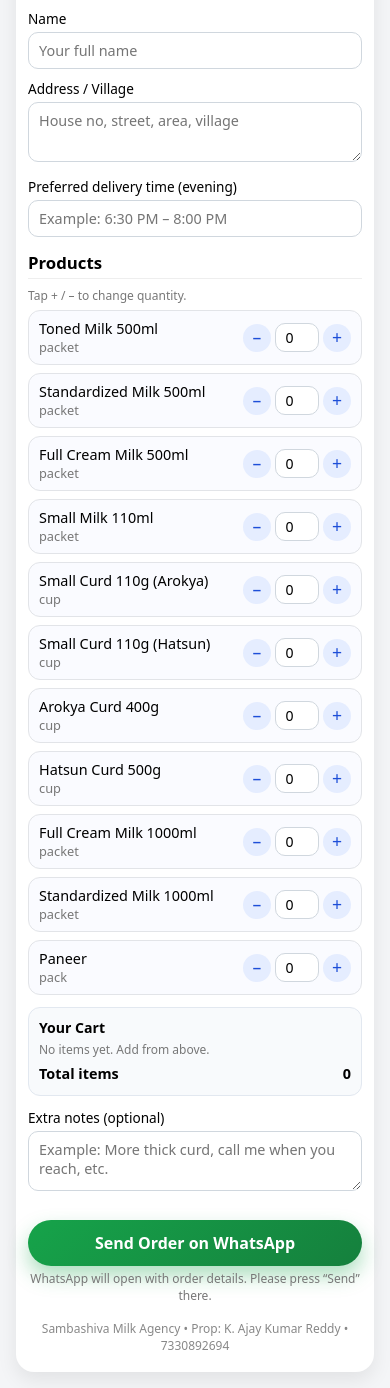
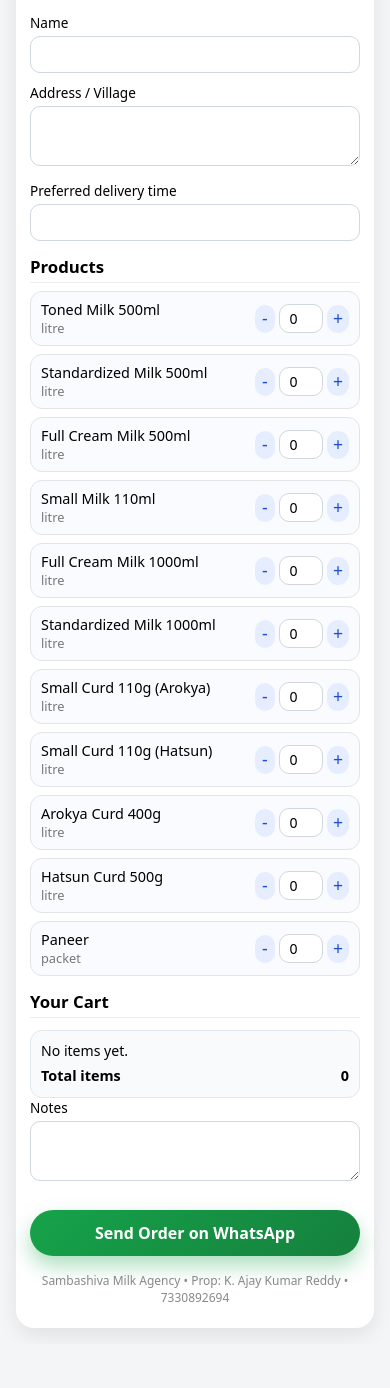
Before and after one commit to ajayreddy7aj3/Webapp, a plain HTML site: page index.html in a window 390 px wide. Shown: the part 114-1502 px from the top of the page. After the commit the page ends 1458 px from the top, so only its background shows below. Drawn offline with Linux system fonts and the light colour scheme.

Commit message:
Update index.html

```diff
--- a/index.html
+++ b/index.html
@@ -160,11 +160,6 @@
       font-size: 0.9rem;
     }
 
-    .hint {
-      font-size: 0.75rem;
-      color: #777;
-    }
-
     .btn-primary {
       width: 100%;
       margin-top: 14px;
@@ -177,11 +172,6 @@
       font-weight: 600;
       cursor: pointer;
       box-shadow: 0 10px 20px rgba(22,163,74,0.35);
-      transition: transform 0.08s ease, box-shadow 0.08s ease;
-    }
-    .btn-primary:active {
-      transform: translateY(1px);
-      box-shadow: 0 5px 12px rgba(22,163,74,0.3);
     }
 
     .footer {
@@ -190,296 +180,153 @@
       font-size: 0.75rem;
       color: #888;
     }
-
-    @media (max-width: 520px) {
-      .container {
-        padding: 14px 12px 18px;
-      }
-      .product-row {
-        grid-template-columns: minmax(0, 1.9fr) minmax(0, 1.1fr);
-      }
-    }
   </style>
 </head>
+
 <body>
   <div class="container">
     <h1>Sambashiva Milk Agency</h1>
     <div class="subtitle">Add items and send your order on WhatsApp – Evening delivery 🚚</div>
 
-    <!-- Customer Info -->
-    <div class="field">
-      <label for="customerName">Name</label>
-      <input id="customerName" type="text" placeholder="Your full name" />
-    </div>
-    <div class="field">
-      <label for="customerAddress">Address / Village</label>
-      <textarea id="customerAddress" placeholder="House no, street, area, village"></textarea>
-    </div>
-    <div class="field">
-      <label for="deliveryTime">Preferred delivery time (evening)</label>
-      <input id="deliveryTime" type="text" placeholder="Example: 6:30 PM – 8:00 PM" />
+    <!-- CUSTOMER DETAILS -->
+    <div class="field"><label>Name</label><input id="customerName" type="text" /></div>
+    <div class="field"><label>Address / Village</label><textarea id="customerAddress"></textarea></div>
+    <div class="field"><label>Preferred delivery time</label><input id="deliveryTime" type="text" /></div>
+
+    <h2>Products</h2>
+
+    <div class="products" id="productsContainer">
+
+      <!-- MILK (litres) -->
+
+      <div class="product-row" data-id="TONED500">
+        <div><div class="product-name">Toned Milk 500ml</div><div class="product-unit">litre</div></div>
+        <div class="qty-controls"><button>-</button><input type="number" value="0" /><button>+</button></div>
       </div>
 
-    <!-- Products -->
-    <h2>Products</h2>
-    <div class="hint" style="margin-bottom:6px;">Tap + / – to change quantity.</div>
-
-    <div class="products" id="productsContainer">
-      <!-- 1. Toned Milk 500ml -->
-      <div class="product-row" data-id="TONED500">
-        <div>
-          <div class="product-name">Toned Milk 500ml</div>
-          <div class="product-unit">packet</div>
-        </div>
-        <div class="qty-controls">
-          <button type="button" class="btn-minus">–</button>
-          <input type="number" min="0" step="1" value="0" class="qty-input" />
-          <button type="button" class="btn-plus">+</button>
-        </div>
+      <div class="product-row" data-id="STD500">
+        <div><div class="product-name">Standardized Milk 500ml</div><div class="product-unit">litre</div></div>
+        <div class="qty-controls"><button>-</button><input type="number" value="0" /><button>+</button></div>
       </div>
 
-      <!-- 2. Standardized Milk 500ml -->
-      <div class="product-row" data-id="STD500">
-        <div>
-          <div class="product-name">Standardized Milk 500ml</div>
-          <div class="product-unit">packet</div>
-        </div>
-        <div class="qty-controls">
-          <button type="button" class="btn-minus">–</button>
-          <input type="number" min="0" step="1" value="0" class="qty-input" />
-          <button type="button" class="btn-plus">+</button>
-        </div>
+      <div class="product-row" data-id="FULL500">
+        <div><div class="product-name">Full Cream Milk 500ml</div><div class="product-unit">litre</div></div>
+        <div class="qty-controls"><button>-</button><input type="number" value="0" /><button>+</button></div>
       </div>
 
-      <!-- 3. Full cream Milk 500ml -->
-      <div class="product-row" data-id="FULL500">
-        <div>
-          <div class="product-name">Full Cream Milk 500ml</div>
-          <div class="product-unit">packet</div>
-        </div>
-        <div class="qty-controls">
-          <button type="button" class="btn-minus">–</button>
-          <input type="number" min="0" step="1" value="0" class="qty-input" />
-          <button type="button" class="btn-plus">+</button>
-        </div>
+      <div class="product-row" data-id="SMALL110">
+        <div><div class="product-name">Small Milk 110ml</div><div class="product-unit">litre</div></div>
+        <div class="qty-controls"><button>-</button><input type="number" value="0" /><button>+</button></div>
       </div>
 
-      <!-- 4. Small Milk 110ml -->
-      <div class="product-row" data-id="SMALL110">
-        <div>
-          <div class="product-name">Small Milk 110ml</div>
-          <div class="product-unit">packet</div>
-        </div>
-        <div class="qty-controls">
-          <button type="button" class="btn-minus">–</button>
-          <input type="number" min="0" step="1" value="0" class="qty-input" />
-          <button type="button" class="btn-plus">+</button>
-        </div>
+      <div class="product-row" data-id="FULL1000">
+        <div><div class="product-name">Full Cream Milk 1000ml</div><div class="product-unit">litre</div></div>
+        <div class="qty-controls"><button>-</button><input type="number" value="0" /><button>+</button></div>
       </div>
 
-      <!-- 5. Small curd 110 (Arokya) -->
-      <div class="product-row" data-id="SCURD110_AROKYA">
-        <div>
-          <div class="product-name">Small Curd 110g (Arokya)</div>
-          <div class="product-unit">cup</div>
-        </div>
-        <div class="qty-controls">
-          <button type="button" class="btn-minus">–</button>
-          <input type="number" min="0" step="1" value="0" class="qty-input" />
-          <button type="button" class="btn-plus">+</button>
-        </div>
+      <div class="product-row" data-id="STD1000">
+        <div><div class="product-name">Standardized Milk 1000ml</div><div class="product-unit">litre</div></div>
+        <div class="qty-controls"><button>-</button><input type="number" value="0" /><button>+</button></div>
       </div>
 
-      <!-- 6. Small curd (Hatsun) -->
-      <div class="product-row" data-id="SCURD110_HATSUN">
-        <div>
-          <div class="product-name">Small Curd 110g (Hatsun)</div>
-          <div class="product-unit">cup</div>
-        </div>
-        <div class="qty-controls">
-          <button type="button" class="btn-minus">–</button>
-          <input type="number" min="0" step="1" value="0" class="qty-input" />
-          <button type="button" class="btn-plus">+</button>
-        </div>
+      <!-- CURD (litres) -->
+
+      <div class="product-row" data-id="SCURD110_AROKYA">
+        <div><div class="product-name">Small Curd 110g (Arokya)</div><div class="product-unit">litre</div></div>
+        <div class="qty-controls"><button>-</button><input type="number" value="0" /><button>+</button></div>
       </div>
 
-      <!-- 7. Arokya Curd 400g -->
-      <div class="product-row" data-id="ACURD400">
-        <div>
-          <div class="product-name">Arokya Curd 400g</div>
-          <div class="product-unit">cup</div>
-        </div>
-        <div class="qty-controls">
-          <button type="button" class="btn-minus">–</button>
-          <input type="number" min="0" step="1" value="0" class="qty-input" />
-          <button type="button" class="btn-plus">+</button>
-        </div>
+      <div class="product-row" data-id="SCURD110_HATSUN">
+        <div><div class="product-name">Small Curd 110g (Hatsun)</div><div class="product-unit">litre</div></div>
+        <div class="qty-controls"><button>-</button><input type="number" value="0" /><button>+</button></div>
       </div>
 
-      <!-- 8. Hatsun Curd 500g -->
-      <div class="product-row" data-id="HCURD500">
-        <div>
-          <div class="product-name">Hatsun Curd 500g</div>
-          <div class="product-unit">cup</div>
-        </div>
-        <div class="qty-controls">
-          <button type="button" class="btn-minus">–</button>
-          <input type="number" min="0" step="1" value="0" class="qty-input" />
-          <button type="button" class="btn-plus">+</button>
-        </div>
+      <div class="product-row" data-id="ACURD400">
+        <div><div class="product-name">Arokya Curd 400g</div><div class="product-unit">litre</div></div>
+        <div class="qty-controls"><button>-</button><input type="number" value="0" /><button>+</button></div>
       </div>
 
-      <!-- 9. Full Cream Milk 1000ml -->
-      <div class="product-row" data-id="FULL1000">
-        <div>
-          <div class="product-name">Full Cream Milk 1000ml</div>
-          <div class="product-unit">packet</div>
-        </div>
-        <div class="qty-controls">
-          <button type="button" class="btn-minus">–</button>
-          <input type="number" min="0" step="1" value="0" class="qty-input" />
-          <button type="button" class="btn-plus">+</button>
-        </div>
+      <div class="product-row" data-id="HCURD500">
+        <div><div class="product-name">Hatsun Curd 500g</div><div class="product-unit">litre</div></div>
+        <div class="qty-controls"><button>-</button><input type="number" value="0" /><button>+</button></div>
       </div>
 
-      <!-- 10. Standardized Milk 1000ml -->
-      <div class="product-row" data-id="STD1000">
-        <div>
-          <div class="product-name">Standardized Milk 1000ml</div>
-          <div class="product-unit">packet</div>
-        </div>
-        <div class="qty-controls">
-          <button type="button" class="btn-minus">–</button>
-          <input type="number" min="0" step="1" value="0" class="qty-input" />
-          <button type="button" class="btn-plus">+</button>
-        </div>
+      <!-- PANEER (packets) -->
+
+      <div class="product-row" data-id="PANEER">
+        <div><div class="product-name">Paneer</div><div class="product-unit">packet</div></div>
+        <div class="qty-controls"><button>-</button><input type="number" value="0" /><button>+</button></div>
       </div>
 
-      <!-- 11. Paneer -->
-      <div class="product-row" data-id="PANEER">
-        <div>
-          <div class="product-name">Paneer</div>
-          <div class="product-unit">pack</div>
-        </div>
-        <div class="qty-controls">
-          <button type="button" class="btn-minus">–</button>
-          <input type="number" min="0" step="1" value="0" class="qty-input" />
-          <button type="button" class="btn-plus">+</button>
-        </div>
-      </div>
     </div>
 
-    <!-- Cart Summary -->
+    <h2>Your Cart</h2>
+
     <div class="cart-summary">
-      <div class="cart-summary-title">Your Cart</div>
-      <div class="cart-items" id="cartItems">
-        <div class="hint">No items yet. Add from above.</div>
-      </div>
-      <div class="cart-total-line">
-        <span>Total items</span>
-        <span id="cartTotalItems">0</span>
-      </div>
+      <div class="cart-items" id="cartItems"><div>No items yet.</div></div>
+      <div class="cart-total-line"><span>Total items</span><span id="cartTotalItems">0</span></div>
     </div>
 
-    <!-- Extra Notes -->
-    <div class="field" style="margin-top:12px;">
-      <label for="extraNotes">Extra notes (optional)</label>
-      <textarea id="extraNotes" placeholder="Example: More thick curd, call me when you reach, etc."></textarea>
-    </div>
+    <div class="field"><label>Notes</label><textarea id="extraNotes"></textarea></div>
 
-    <!-- WhatsApp Button -->
-    <button class="btn-primary" id="sendOrderBtn">
-      Send Order on WhatsApp
-    </button>
-    <div class="hint" style="text-align:center;margin-top:4px;">
-      WhatsApp will open with order details. Please press “Send” there.
-    </div>
+    <button class="btn-primary" id="sendOrderBtn">Send Order on WhatsApp</button>
 
-    <div class="footer">
-      Sambashiva Milk Agency • Prop: K. Ajay Kumar Reddy • 7330892694
-    </div>
+    <div class="footer">Sambashiva Milk Agency • Prop: K. Ajay Kumar Reddy • 7330892694</div>
   </div>
 
 <script>
-    // Your WhatsApp number (with country code, no + sign)
 const WHATSAPP_NUMBER = "917330892694";
 
-    // Read all product rows and keep data in JS
 const productRows = document.querySelectorAll(".product-row");
-    const products = []; // {id, name, unit, qty}
+const products = [];
 
-    productRows.forEach(function (row) {
-      const id = row.getAttribute("data-id");
+productRows.forEach(row => {
+  const id = row.dataset.id;
   const name = row.querySelector(".product-name").textContent.trim();
   const unit = row.querySelector(".product-unit").textContent.trim();
-      const input = row.querySelector(".qty-input");
-      const minusBtn = row.querySelector(".btn-minus");
-      const plusBtn = row.querySelector(".btn-plus");
+  const input = row.querySelector("input");
+  const minus = row.querySelectorAll("button")[0];
+  const plus = row.querySelectorAll("button")[1];
 
   const product = { id, name, unit, qty: 0, input };
   products.push(product);
 
-      minusBtn.addEventListener("click", function () {
-        let val = parseInt(product.input.value || "0", 10);
-        if (isNaN(val)) val = 0;
-        val = Math.max(0, val - 1);
-        product.qty = val;
-        product.input.value = val;
+  minus.onclick = () => {
+    product.qty = Math.max(0, product.qty - 1);
+    input.value = product.qty;
     updateCart();
-      });
-
-      plusBtn.addEventListener("click", function () {
-        let val = parseInt(product.input.value || "0", 10);
-        if (isNaN(val)) val = 0;
-        val = val + 1;
-        product.qty = val;
-        product.input.value = val;
+  };
+  plus.onclick = () => {
+    product.qty = product.qty + 1;
+    input.value = product.qty;
     updateCart();
-      });
-
-      input.addEventListener("change", function () {
-        let val = parseInt(product.input.value || "0", 10);
-        if (isNaN(val) || val < 0) val = 0;
-        product.qty = val;
-        product.input.value = val;
+  };
+  input.onchange = () => {
+    let v = parseInt(input.value);
+    if (isNaN(v) || v < 0) v = 0;
+    product.qty = v;
+    input.value = v;
     updateCart();
-      });
+  };
 });
 
 function updateCart() {
-      const cartItemsDiv = document.getElementById("cartItems");
-      cartItemsDiv.innerHTML = "";
+  const itemsDiv = document.getElementById("cartItems");
+  itemsDiv.innerHTML = "";
+  let totalItems = 0;
 
-      let totalItems = 0;
-      let anyItem = false;
-
-      products.forEach(function (p) {
+  products.forEach(p => {
     if (p.qty > 0) {
-          anyItem = true;
-          totalItems += p.qty;
-
       const row = document.createElement("div");
       row.className = "cart-item-row";
-
-          const nameSpan = document.createElement("span");
-          nameSpan.className = "cart-item-name";
-          nameSpan.textContent = p.name;
-
-          const qtySpan = document.createElement("span");
-          qtySpan.className = "cart-item-qty";
-          qtySpan.textContent = p.qty + " " + p.unit + (p.qty > 1 ? "s" : "");
-
-          row.appendChild(nameSpan);
-          row.appendChild(qtySpan);
-          cartItemsDiv.appendChild(row);
+      row.innerHTML = `<span>${p.name}</span><span>${p.qty} ${p.unit}${p.qty > 1 ? "s" : ""}</span>`;
+      itemsDiv.appendChild(row);
+      totalItems += p.qty;
     }
   });
 
-      if (!anyItem) {
-        const empty = document.createElement("div");
-        empty.className = "hint";
-        empty.textContent = "No items yet. Add from above.";
-        cartItemsDiv.appendChild(empty);
+  if (totalItems === 0) {
+    itemsDiv.innerHTML = "<div>No items yet.</div>";
   }
 
   document.getElementById("cartTotalItems").textContent = totalItems;
@@ -487,65 +334,42 @@
 
 function buildWhatsAppMessage() {
   const name = document.getElementById("customerName").value.trim();
-      const address = document.getElementById("customerAddress").value.trim();
-      const deliveryTime = document.getElementById("deliveryTime").value.trim();
+  if (!name) return alert("Enter name");
+
+  const addr = document.getElementById("customerAddress").value.trim();
+  const time = document.getElementById("deliveryTime").value.trim();
   const notes = document.getElementById("extraNotes").value.trim();
 
-      if (!name) {
-        alert("Please enter your name.");
-        return null;
-      }
+  let msg = `*New Order – Sambashiva Milk Agency*\n\n`;
+  msg += `*Name:* ${name}\n`;
+  if (addr) msg += `*Address:* ${addr}\n`;
+  if (time) msg += `*Time:* ${time}\n`;
+  msg += `\n*Items:*\n`;
 
-      let lines = [];
-      lines.push("*New Order – Sambashiva Milk Agency*");
-      lines.push("");
-      lines.push("*Name:* " + name);
-      if (address) lines.push("*Address:* " + address);
-      if (deliveryTime) lines.push("*Preferred time:* " + deliveryTime);
-      lines.push("");
-      lines.push("*Items:*");
-
-      let anyItem = false;
   let totalItems = 0;
 
-      products.forEach(function (p) {
+  products.forEach(p => {
     if (p.qty > 0) {
-          anyItem = true;
+      msg += `• ${p.name} – ${p.qty} ${p.unit}${p.qty > 1 ? "s" : ""}\n`;
       totalItems += p.qty;
-          lines.push("- " + p.name + " – " + p.qty + " " + p.unit + (p.qty > 1 ? "s" : ""));
     }
   });
 
-      if (!anyItem) {
-        alert("Please add at least one item.");
-        return null;
+  if (totalItems === 0) return alert("Add at least one item");
+
+  msg += `\n*Total items:* ${totalItems}\n`;
+  if (notes) msg += `\n*Notes:* ${notes}\n`;
+  msg += `\n_Sent from online order form_`;
+
+  return msg;
 }
 
-      lines.push("");
-      lines.push("*Total items:* " + totalItems);
-
-      if (notes) {
-        lines.push("");
-        lines.push("*Notes:* " + notes);
-      }
-
-      lines.push("");
-      lines.push("_Sent from online order form_");
-
-      return lines.join("\n");
-    }
-
-    document.getElementById("sendOrderBtn").addEventListener("click", function () {
+document.getElementById("sendOrderBtn").onclick = () => {
   const msg = buildWhatsAppMessage();
   if (!msg) return;
+  window.open(`https://wa.me/${WHATSAPP_NUMBER}?text=${encodeURIComponent(msg)}`);
+};
+</script>
 
-      const encoded = encodeURIComponent(msg);
-      const url = "https://wa.me/" + WHATSAPP_NUMBER + "?text=" + encoded;
-      window.open(url, "_blank");
-    });
-
-    // Initial cart state
-    updateCart();
-  </script>
 </body>
 </html>
```
Lines whose indentation alone changed are shown as unchanged.
